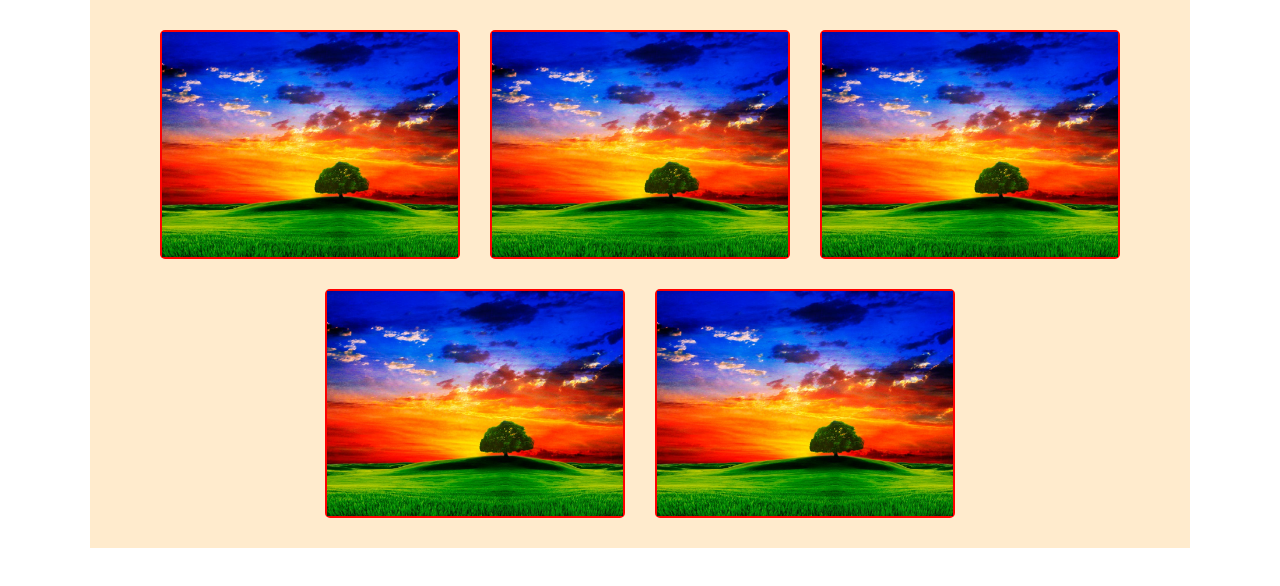
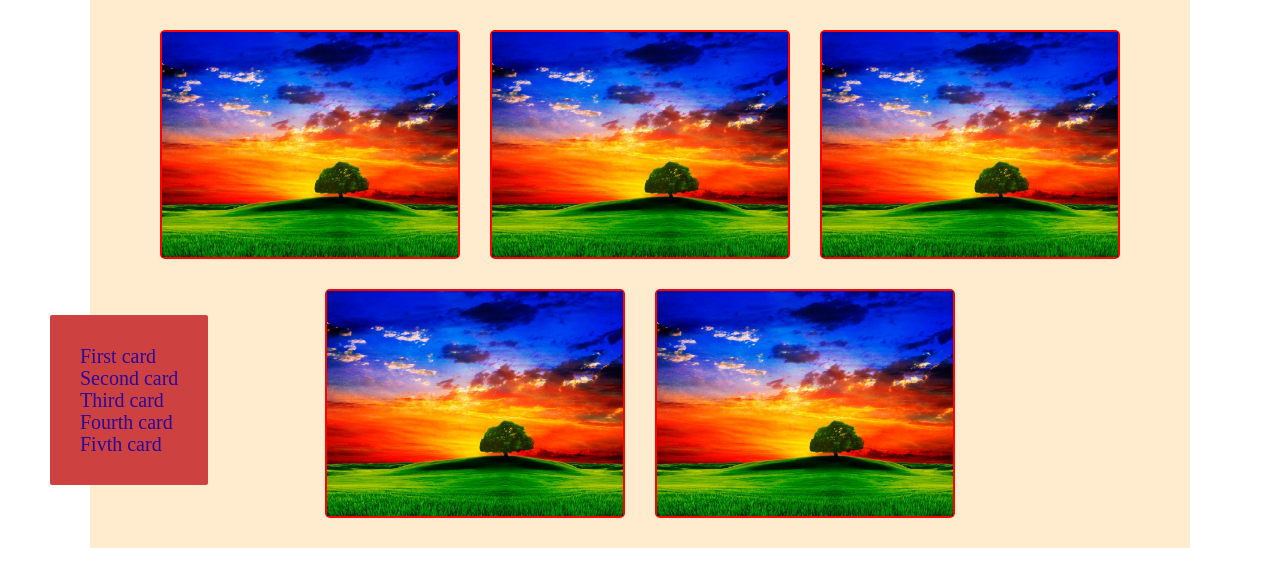
Before and after one commit to maksmalaniya/HW8, a plain HTML site: page index.html in a window 1280 px wide. Drawn offline with Linux system fonts and the light colour scheme.

Commit message:
Added left

```diff
--- a/css/style.css
+++ b/css/style.css
@@ -73,3 +73,26 @@ p {
 .card:hover .cardTextContent {
     opacity: 1;
 }
+
+.menuBlock {
+    position: fixed;
+    top: 50%;
+    margin-top: -85px;
+    left: 50px;
+    background-color: rgb(206, 65, 65);
+    color: rgb(41, 9, 156);
+    padding: 30px;
+    border-radius: 2px;
+}
+
+.menuBlock li a {
+    text-decoration: none;
+    color: inherit;
+    font-size: 20px;
+    line-height: 22px;
+}
+
+.menuBlock li a:hover {
+    color: black;
+    text-decoration: underline;
+}
--- a/index.html
+++ b/index.html
@@ -12,7 +12,7 @@
 <body>
     <div class="container">
         <div class="cards">
-            <div class="card">
+            <div class="card" id="1">
                 <div class="cardImage">
                     <img src="images/img.jpg" alt="picture" class="cardImg">
                 </div>
@@ -22,7 +22,7 @@
                         adipisicing elit. Reprehenderit, necessitatibus?</p>
                 </div>
             </div>
-            <div class="card">
+            <div class="card" id="2">
                 <div class="cardImage">
                     <img src="images/img.jpg" alt="picture" class="cardImg">
                 </div>
@@ -31,7 +31,7 @@
                     <p>Lorem ipsum dolor sit amet.</p>
                 </div>
             </div>
-            <div class="card">
+            <div class="card" id="3">
                 <div class="cardImage">
                     <img src="images/img.jpg" alt="picture" class="cardImg">
                 </div>
@@ -42,7 +42,7 @@
                         fuga suscipit deserunt iusto, quasi natus, quidem numquam!</p>
                 </div>
             </div>
-            <div class="card">
+            <div class="card" id="4">
                 <div class="cardImage">
                     <img src="images/img.jpg" alt="picture" class="cardImg">
                 </div>
@@ -51,7 +51,7 @@
                     <p>Lorem, ipsum.</p>
                 </div>
             </div>
-            <div class="card">
+            <div class="card" id="5">
                 <div class="cardImage">
                     <img src="images/img.jpg" alt="picture" class="cardImg">
                 </div>
@@ -61,6 +61,25 @@
                         elit. Repellat veritatis natus sunt.</p>
                 </div>
             </div>
+            <div class="menuBlock">
+                <ul>
+                    <li>
+                        <a href="#1">First card</a>
+                    </li>
+                    <li>
+                        <a href="#2">Second card</a>
+                    </li>
+                    <li>
+                        <a href="#3">Third card</a>
+                    </li>
+                    <li>
+                        <a href="#4">Fourth card</a>
+                    </li>
+                    <li>
+                        <a href="#5">Fivth card</a>
+                    </li>
+                </ul>
+            </div>
         </div>
     </div>
 </body>
```
